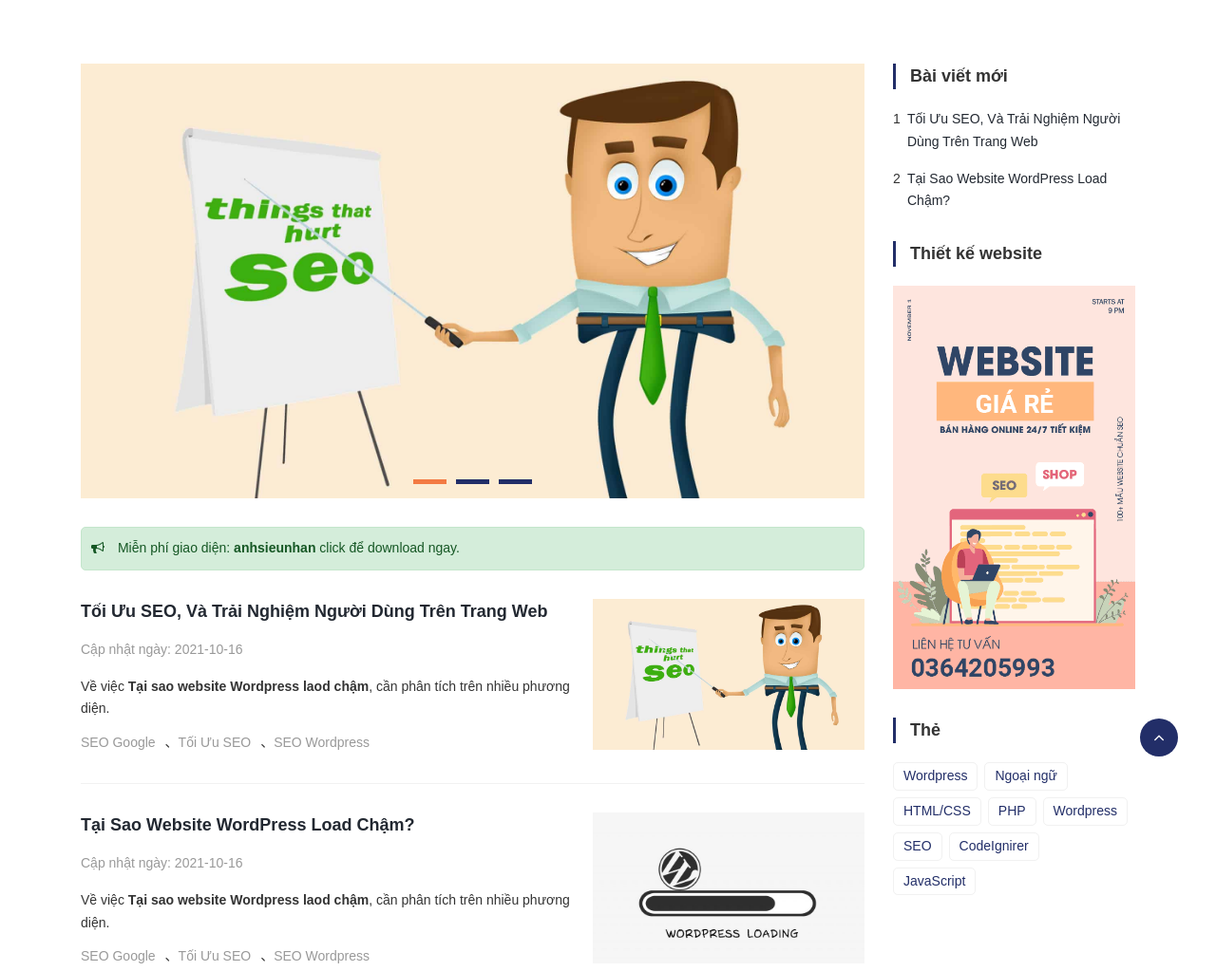
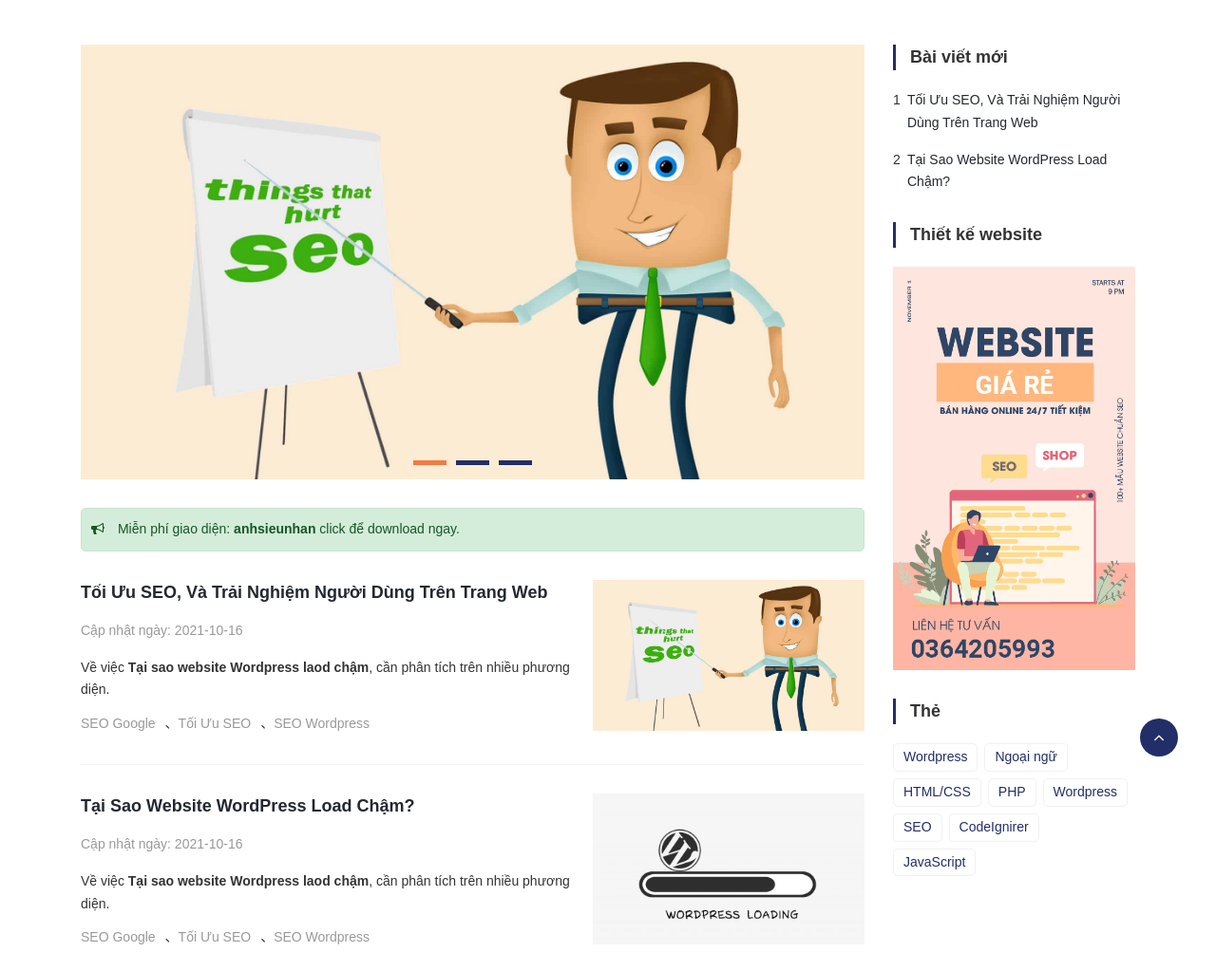
Before and after one commit to anhsieunhan93/myblog, a plain HTML site: page index.html in a window 1280 px wide. Shown: the part 63-1086 px from the top of the page at 95% size. Drawn offline with Linux system fonts and the light colour scheme.

Commit message:
them slider

```diff
--- a/index.html
+++ b/index.html
@@ -41,7 +41,7 @@
 
     <main>
         <div class="container">
-            <div class="row py-50">
+            <div class="row py-50 pt-30">
                 <div class="col xl9 l9 m12">
                     <div class="contents">
 
```
